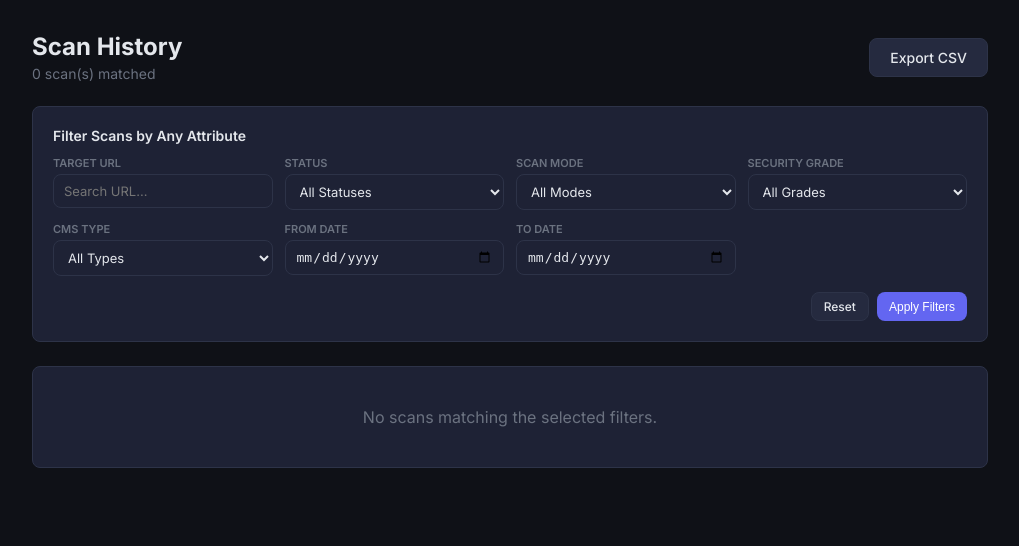
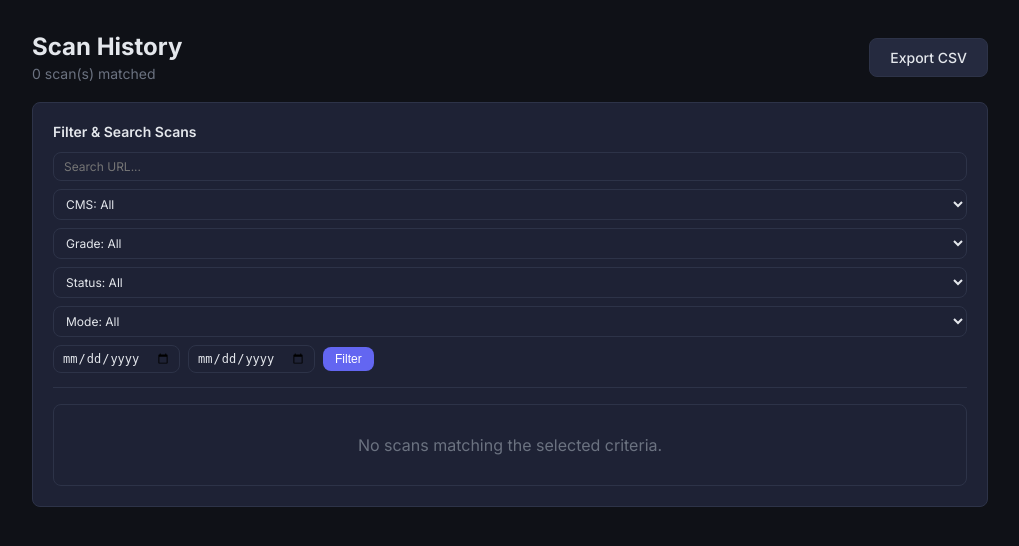
Before and after one commit to melillopietro/SentinelWP, a Python web app: template templates/scan_history.html in a window 1280 px wide. Shown: the top 546 px of the page, without its empty margins (260-1279 px from the left). Run offline with Jinja, Linux system fonts and the light colour scheme; the template is opened without the code that fills it, so the values that code supplies are empty.

Commit message:
ui: integrate filter controls inline into Recent Scans table header bar

```diff
--- a/templates/scan_history.html
+++ b/templates/scan_history.html
@@ -1,7 +1,7 @@
 {% extends "base.html" %}
 {% block title %}Scan History - WSA Pro{% endblock %}
 {% block content %}
-<div class="page-header" style="display:flex; justify-content:space-between; align-items:center; flex-wrap:wrap; gap:16px; margin-bottom:24px;">
+<div class="page-header" style="display:flex; justify-content:space-between; align-items:center; flex-wrap:wrap; gap:16px; margin-bottom:20px;">
     <div>
         <h2>Scan History</h2>
         <p>{{ scans|length }} scan(s) matched</p>
@@ -17,72 +17,56 @@
     </div>
 </div>
 
-<!-- Multi-Field Filter Panel -->
-<div style="background:var(--bg-card); border:1px solid var(--border); border-radius:var(--radius); padding:20px; margin-bottom:24px;">
-    <h3 style="font-size:14px; font-weight:600; margin-bottom:12px; color:var(--text-primary);">Filter Scans by Any Attribute</h3>
-    <form method="GET" action="{{ url_for('scan_history') }}">
-        <div style="display:grid; grid-template-columns: repeat(auto-fit, minmax(180px, 1fr)); gap:12px; margin-bottom:16px;">
-            <div>
-                <label style="display:block; font-size:11px; text-transform:uppercase; color:var(--text-muted); margin-bottom:4px; font-weight:600;">Target URL</label>
-                <input type="text" name="target_url" value="{{ filters.target_url if filters else '' }}" placeholder="Search URL..." style="width:100%; padding:8px 10px; background:var(--bg-dark); border:1px solid var(--border); border-radius:var(--radius); color:var(--text-primary); font-size:13px;">
-            </div>
-            <div>
-                <label style="display:block; font-size:11px; text-transform:uppercase; color:var(--text-muted); margin-bottom:4px; font-weight:600;">Status</label>
-                <select name="status" style="width:100%; padding:8px 10px; background:var(--bg-dark); border:1px solid var(--border); border-radius:var(--radius); color:var(--text-primary); font-size:13px;">
-                    <option value="">All Statuses</option>
+<!-- Integrated Table & Filter Card -->
+<div style="background:var(--bg-card); border:1px solid var(--border); border-radius:var(--radius); padding:20px;">
+    <!-- Compact Inline Filter Toolbar -->
+    <div style="display:flex; justify-content:space-between; align-items:center; flex-wrap:wrap; gap:12px; margin-bottom:16px; padding-bottom:14px; border-bottom:1px solid var(--border);">
+        <div style="font-size:14px; font-weight:600; color:var(--text-primary);">Filter &amp; Search Scans</div>
+        <form method="GET" action="{{ url_for('scan_history') }}" style="display:flex; gap:8px; align-items:center; flex-wrap:wrap; margin:0;">
+            <input type="text" name="target_url" value="{{ filters.target_url if filters else '' }}" placeholder="Search URL..." style="padding:6px 10px; background:var(--bg-dark); border:1px solid var(--border); border-radius:var(--radius); color:var(--text-primary); font-size:12px; min-width:140px;">
+
+            <select name="is_wordpress" style="padding:6px 8px; background:var(--bg-dark); border:1px solid var(--border); border-radius:var(--radius); color:var(--text-primary); font-size:12px;">
+                <option value="">CMS: All</option>
+                <option value="1" {% if filters and filters.is_wordpress == '1' %}selected{% endif %}>WordPress Only</option>
+                <option value="0" {% if filters and filters.is_wordpress == '0' %}selected{% endif %}>Not WordPress</option>
+            </select>
+
+            <select name="grade" style="padding:6px 8px; background:var(--bg-dark); border:1px solid var(--border); border-radius:var(--radius); color:var(--text-primary); font-size:12px;">
+                <option value="">Grade: All</option>
+                <option value="A" {% if filters and filters.grade == 'A' %}selected{% endif %}>A</option>
+                <option value="B" {% if filters and filters.grade == 'B' %}selected{% endif %}>B</option>
+                <option value="C" {% if filters and filters.grade == 'C' %}selected{% endif %}>C</option>
+                <option value="D" {% if filters and filters.grade == 'D' %}selected{% endif %}>D</option>
+                <option value="E" {% if filters and filters.grade == 'E' %}selected{% endif %}>E</option>
+                <option value="F" {% if filters and filters.grade == 'F' %}selected{% endif %}>F</option>
+            </select>
+
+            <select name="status" style="padding:6px 8px; background:var(--bg-dark); border:1px solid var(--border); border-radius:var(--radius); color:var(--text-primary); font-size:12px;">
+                <option value="">Status: All</option>
                 <option value="completed" {% if filters and filters.status == 'completed' %}selected{% endif %}>Completed</option>
                 <option value="running" {% if filters and filters.status == 'running' %}selected{% endif %}>Running</option>
-                    <option value="pending" {% if filters and filters.status == 'pending' %}selected{% endif %}>Pending</option>
                 <option value="failed" {% if filters and filters.status == 'failed' %}selected{% endif %}>Failed</option>
             </select>
-            </div>
-            <div>
-                <label style="display:block; font-size:11px; text-transform:uppercase; color:var(--text-muted); margin-bottom:4px; font-weight:600;">Scan Mode</label>
-                <select name="scan_mode" style="width:100%; padding:8px 10px; background:var(--bg-dark); border:1px solid var(--border); border-radius:var(--radius); color:var(--text-primary); font-size:13px;">
-                    <option value="">All Modes</option>
+
+            <select name="scan_mode" style="padding:6px 8px; background:var(--bg-dark); border:1px solid var(--border); border-radius:var(--radius); color:var(--text-primary); font-size:12px;">
+                <option value="">Mode: All</option>
                 <option value="passive" {% if filters and filters.scan_mode == 'passive' %}selected{% endif %}>Passive</option>
                 <option value="safe-active" {% if filters and filters.scan_mode == 'safe-active' %}selected{% endif %}>Safe Active</option>
                 <option value="full" {% if filters and filters.scan_mode == 'full' %}selected{% endif %}>Full</option>
             </select>
-            </div>
-            <div>
-                <label style="display:block; font-size:11px; text-transform:uppercase; color:var(--text-muted); margin-bottom:4px; font-weight:600;">Security Grade</label>
-                <select name="grade" style="width:100%; padding:8px 10px; background:var(--bg-dark); border:1px solid var(--border); border-radius:var(--radius); color:var(--text-primary); font-size:13px;">
-                    <option value="">All Grades</option>
-                    <option value="A" {% if filters and filters.grade == 'A' %}selected{% endif %}>Grade A</option>
-                    <option value="B" {% if filters and filters.grade == 'B' %}selected{% endif %}>Grade B</option>
-                    <option value="C" {% if filters and filters.grade == 'C' %}selected{% endif %}>Grade C</option>
-                    <option value="D" {% if filters and filters.grade == 'D' %}selected{% endif %}>Grade D</option>
-                    <option value="E" {% if filters and filters.grade == 'E' %}selected{% endif %}>Grade E</option>
-                    <option value="F" {% if filters and filters.grade == 'F' %}selected{% endif %}>Grade F</option>
-                </select>
-            </div>
-            <div>
-                <label style="display:block; font-size:11px; text-transform:uppercase; color:var(--text-muted); margin-bottom:4px; font-weight:600;">CMS Type</label>
-                <select name="is_wordpress" style="width:100%; padding:8px 10px; background:var(--bg-dark); border:1px solid var(--border); border-radius:var(--radius); color:var(--text-primary); font-size:13px;">
-                    <option value="">All Types</option>
-                    <option value="1" {% if filters and filters.is_wordpress == '1' %}selected{% endif %}>WordPress Only</option>
-                    <option value="0" {% if filters and filters.is_wordpress == '0' %}selected{% endif %}>Not WordPress</option>
-                </select>
-            </div>
-            <div>
-                <label style="display:block; font-size:11px; text-transform:uppercase; color:var(--text-muted); margin-bottom:4px; font-weight:600;">From Date</label>
-                <input type="date" name="date_from" value="{{ filters.date_from if filters else '' }}" style="width:100%; padding:8px 10px; background:var(--bg-dark); border:1px solid var(--border); border-radius:var(--radius); color:var(--text-primary); font-size:13px;">
-            </div>
-            <div>
-                <label style="display:block; font-size:11px; text-transform:uppercase; color:var(--text-muted); margin-bottom:4px; font-weight:600;">To Date</label>
-                <input type="date" name="date_to" value="{{ filters.date_to if filters else '' }}" style="width:100%; padding:8px 10px; background:var(--bg-dark); border:1px solid var(--border); border-radius:var(--radius); color:var(--text-primary); font-size:13px;">
-            </div>
-        </div>
-        <div style="display:flex; justify-content:flex-end; gap:8px;">
-            <a href="{{ url_for('scan_history') }}" class="btn btn-secondary btn-sm">Reset</a>
-            <button type="submit" class="btn btn-primary btn-sm">Apply Filters</button>
-        </div>
+
+            <input type="date" name="date_from" value="{{ filters.date_from if filters else '' }}" style="padding:5px 8px; background:var(--bg-dark); border:1px solid var(--border); border-radius:var(--radius); color:var(--text-primary); font-size:12px;">
+            <input type="date" name="date_to" value="{{ filters.date_to if filters else '' }}" style="padding:5px 8px; background:var(--bg-dark); border:1px solid var(--border); border-radius:var(--radius); color:var(--text-primary); font-size:12px;">
+
+            <button type="submit" class="btn btn-primary btn-sm" style="padding:5px 12px; font-size:12px;">Filter</button>
+            {% if filters and (filters.target_url or filters.status or filters.scan_mode or filters.grade or filters.is_wordpress or filters.date_from or filters.date_to) %}
+            <a href="{{ url_for('scan_history') }}" class="btn btn-secondary btn-sm" style="padding:5px 10px; font-size:12px;">Reset</a>
+            {% endif %}
         </form>
     </div>
 
     {% if scans %}
-<div class="table-wrap">
+    <div class="table-wrap" style="margin:0;">
     <table>
     <thead><tr><th>Target</th><th>Score</th><th>Grade</th><th>WordPress / Version</th><th>Status</th><th>Date</th><th>WHOIS</th><th>Actions</th></tr></thead>
     <tbody>
@@ -115,8 +99,9 @@
     </table>
     </div>
     {% else %}
-<div style="background:var(--bg-card);border:1px solid var(--border);border-radius:var(--radius);padding:40px;text-align:center;">
-    <p style="color:var(--text-muted);">No scans matching the selected filters.</p>
+    <div style="background:var(--bg-dark);border:1px solid var(--border);border-radius:var(--radius);padding:30px;text-align:center;">
+        <p style="color:var(--text-muted);margin:0;">No scans matching the selected criteria.</p>
     </div>
     {% endif %}
+</div>
 {% endblock %}
```
Also changed, not shown: scripts/reset_password.py (added, +33 -0 lines), templates/dashboard.html (+41 -51 lines). Lines whose indentation alone changed are shown as unchanged.
